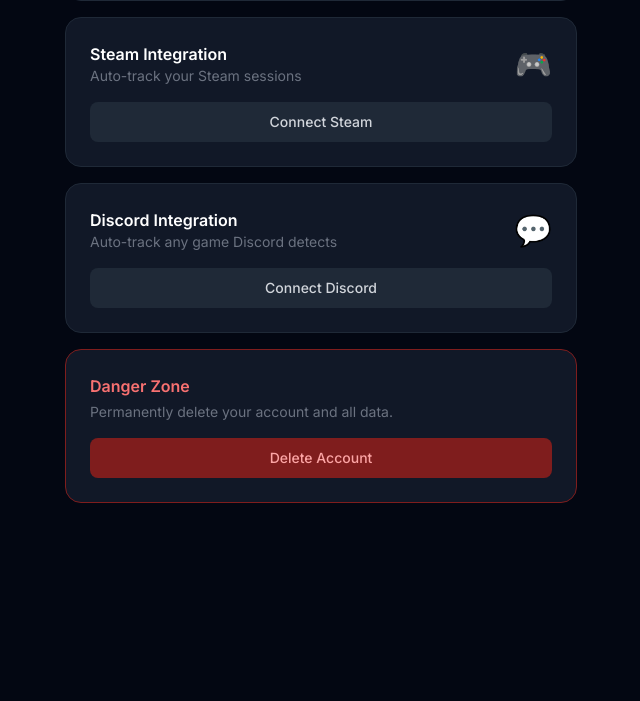
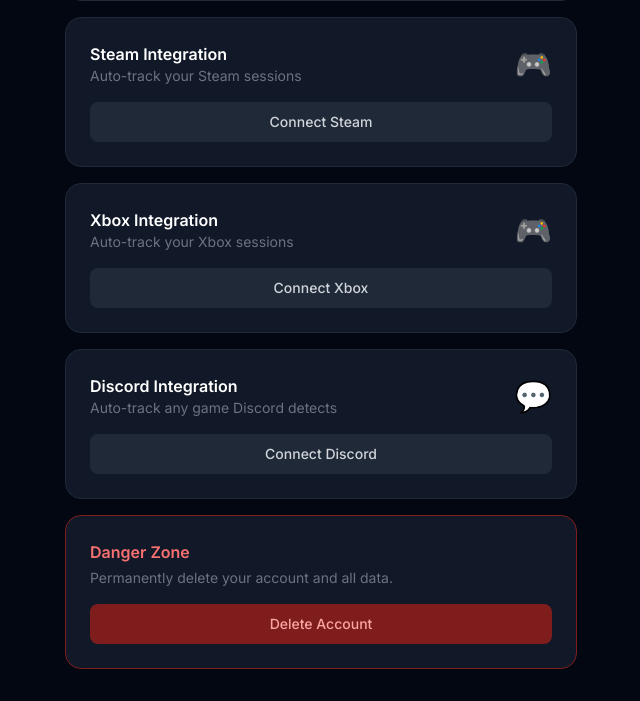
Before and after one commit to Rilcantus/QuickSave, a Django app: page /accounts/settings/ in a window 1280 px wide. Shown: the part 674-1375 px from the top of the page, without its empty margins (319-959 px from the left). Before the commit the page ends 1177 px from the top, so only its background shows below. Run offline with Django 5.2, Linux system fonts and the light colour scheme; the visitor is signed in with stand-in values (Sample User, id 1); data that the repository does not hold is empty; some libraries are stand-ins or nearby versions.

Commit message:
added xbox settings to settings

```diff
--- a/templates/accounts/settings.html
+++ b/templates/accounts/settings.html
@@ -86,6 +86,37 @@
     </a>
   </div>
 
+  <!-- Xbox integration -->
+  <div class="bg-gray-900 border border-gray-800 rounded-2xl p-6 mb-4">
+    <div class="flex items-center justify-between mb-4">
+      <div>
+        <p class="text-white font-semibold">Xbox Integration</p>
+        <p class="text-gray-500 text-sm">
+          {% if request.user.xbox_id %}
+            Connected as {{ request.user.xbox_gamertag }}
+            {% if request.user.xbox_polling_enabled %}
+              · <span class="text-brand-400">Auto-tracking on</span>
+            {% else %}
+              · <span class="text-gray-600">Paused</span>
+            {% endif %}
+          {% else %}
+            Auto-track your Xbox sessions
+          {% endif %}
+        </p>
+      </div>
+      {% if request.user.xbox_avatar %}
+        <img src="{{ request.user.xbox_avatar }}" alt="Xbox"
+             class="w-10 h-10 rounded-full border border-gray-700" />
+      {% else %}
+        <span class="text-3xl">🎮</span>
+      {% endif %}
+    </div>
+    <a href="{% url 'xbox_settings' %}"
+       class="block w-full text-center bg-gray-800 hover:bg-gray-700 text-gray-300 font-medium py-2.5 rounded-lg transition text-sm">
+      {% if request.user.xbox_id %}Manage Xbox{% else %}Connect Xbox{% endif %}
+    </a>
+  </div>
+
   <!-- Discord integration -->
   <div class="bg-gray-900 border border-gray-800 rounded-2xl p-6 mb-4">
     <div class="flex items-center justify-between mb-4">
```
